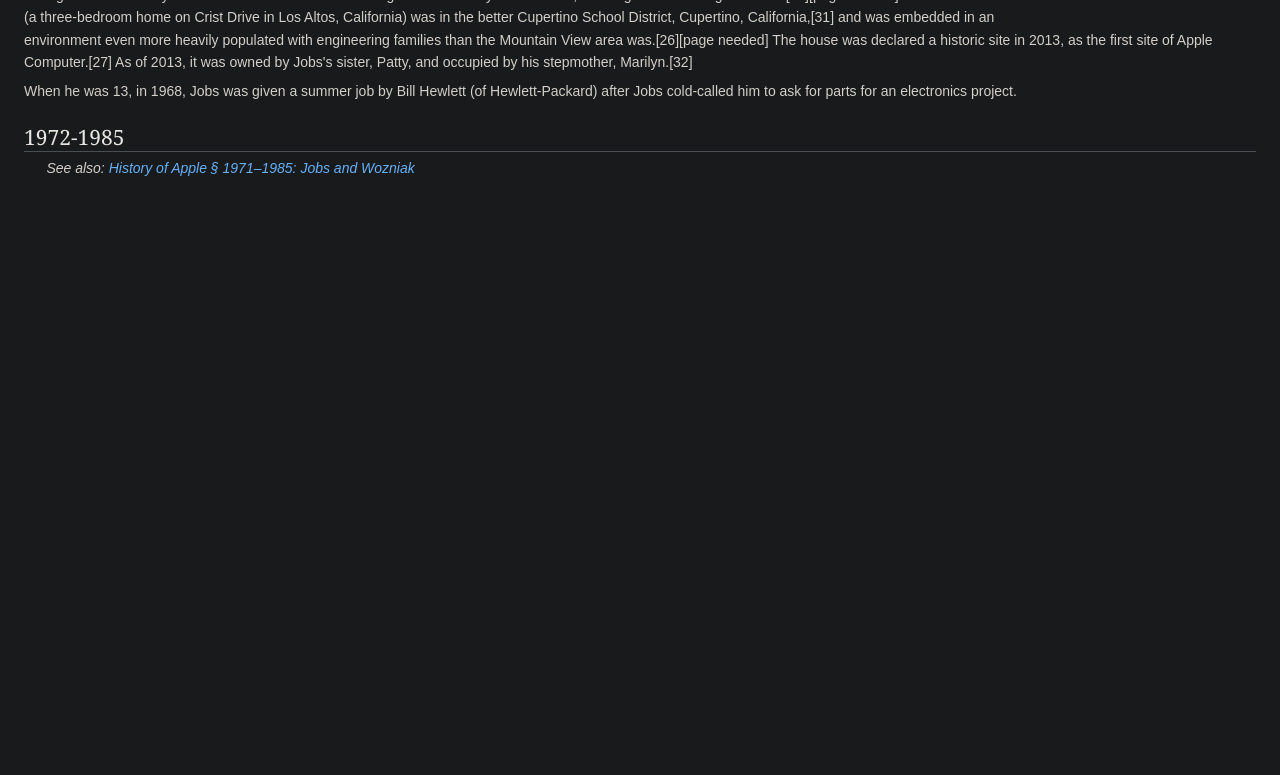
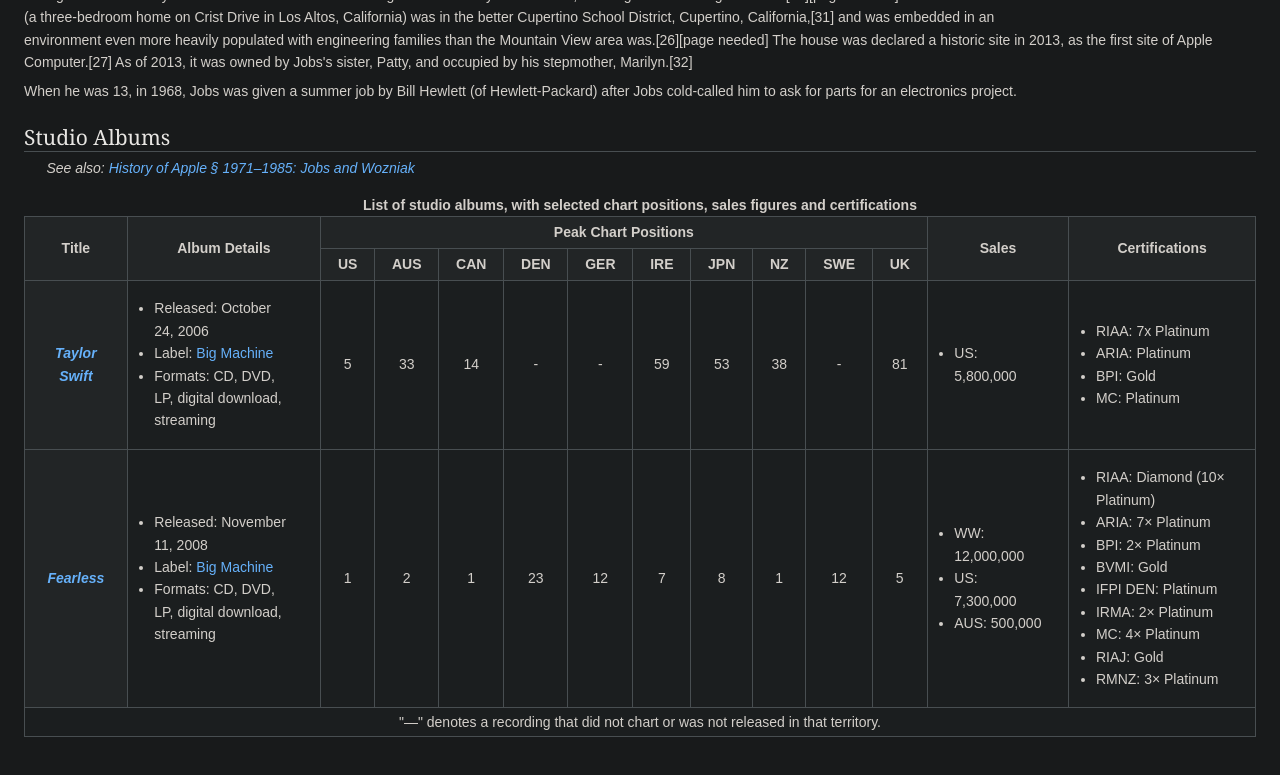
Before and after one commit to Voulqy/Wikipedia, a plain HTML site: page src/pages/hamilton.html in a window 1280 px wide. Shown: the part 2000-2775 px from the top of the page. Before the commit the page ends 2211 px from the top, so only its background shows below. Drawn offline with Linux system fonts and the light colour scheme.

Commit message:
Added a table design

```diff
--- a/src/css/styling.css
+++ b/src/css/styling.css
@@ -442,3 +442,52 @@ div.thumbinner {
   background-color: rgb(24, 26, 27);
   border-color: rgb(62, 67, 70);
 }
+
+/* Wiki Table */
+.wikitable {
+  background-color: rgb(27, 30, 31);
+  color: rgb(211, 207, 202);
+  border-color: rgb(72, 78, 81);
+  margin: 1em 0;
+  border: 1px solid #a2a9b1;
+  border-collapse: collapse;
+  text-align: center;
+}
+
+.wikitable > caption {
+  font-weight: bold;
+}
+
+.wikitable > tr > th,
+.wikitable > tr > td,
+.wikitable > * > tr > th,
+.wikitable > * > tr > td {
+  border: 1px solid #a2a9b1;
+  border-color: rgb(72, 78, 81);
+  padding: 0.2em 0.4em;
+}
+
+.wikitable > tbody > tr > th {
+  width: auto;
+  padding-top: 0.3em;
+  padding-bottom: 0.3em;
+}
+
+.wikitable td ul,
+.wikitable td ol,
+.wikitable td dl {
+  text-align: left;
+}
+
+.wikitable > * > tr > td > ul {
+  padding: 0 1.5em;
+}
+
+.wikitable > * > tr > td {
+  max-width: 18em;
+}
+
+.wikitable > * > tr > th {
+  padding: 0 1.2em;
+  background-color: #222526;
+}
--- a/src/pages/hamilton.html
+++ b/src/pages/hamilton.html
@@ -234,9 +234,9 @@
                 </a>
               </li>
               <li class="toclevel-1 tocsection-5">
-                <a href="#Childhood">
+                <a href="#Studio_Albums">
                   <span class="tocnumber">3</span>
-                  <span class="toctext">1972-1985</span>
+                  <span class="toctext">Studio Albums</span>
                 </a>
               </li>
             </ul>
@@ -431,12 +431,126 @@
             an electronics project.
           </p>
           <h2>
-            <span id="1972-1985" class="mw-headline">1972-1985</span>
+            <span id="Studio_Albums" class="mw-headline">Studio Albums</span>
           </h2>
           <div class="hatnote" role="note">
             See also:
             <a href="#">History of Apple § 1971–1985: Jobs and Wozniak</a>
           </div>
+          <table class="wikitable plainrowheaders">
+            <caption>
+              List of studio albums, with selected chart positions, sales
+              figures and certifications
+            </caption>
+            <tbody>
+              <tr>
+                <th scope="col" rowspan="2">Title</th>
+                <th scope="col" rowspan="2">Album Details</th>
+                <th scope="col" colspan="10">Peak Chart Positions</th>
+                <th scope="col" rowspan="2">Sales</th>
+                <th scope="col" rowspan="2">Certifications</th>
+              </tr>
+              <tr>
+                <th scope="col">US</th>
+                <th scope="col">AUS</th>
+                <th scope="col">CAN</th>
+                <th scope="col">DEN</th>
+                <th scope="col">GER</th>
+                <th scope="col">IRE</th>
+                <th scope="col">JPN</th>
+                <th scope="col">NZ</th>
+                <th scope="col">SWE</th>
+                <th scope="col">UK</th>
+              </tr>
+              <tr>
+                <th scope="row">
+                  <i>
+                    <a href="#">Taylor Swift</a>
+                  </i>
+                </th>
+                <td>
+                  <ul>
+                    <li>Released: October 24, 2006</li>
+                    <li>Label: <a href="#">Big Machine</a></li>
+                    <li>Formats: CD, DVD, LP, digital download, streaming</li>
+                  </ul>
+                </td>
+                <td>5</td>
+                <td>33</td>
+                <td>14</td>
+                <td>-</td>
+                <td>-</td>
+                <td>59</td>
+                <td>53</td>
+                <td>38</td>
+                <td>-</td>
+                <td>81</td>
+                <td>
+                  <ul>
+                    <li>US: 5,800,000</li>
+                  </ul>
+                </td>
+                <td>
+                  <ul>
+                    <li>RIAA: 7x Platinum</li>
+                    <li>ARIA: Platinum</li>
+                    <li>BPI: Gold</li>
+                    <li>MC: Platinum</li>
+                  </ul>
+                </td>
+              </tr>
+              <tr>
+                <th scope="row">
+                  <i>
+                    <a href="#">Fearless</a>
+                  </i>
+                </th>
+                <td>
+                  <ul>
+                    <li>Released: November 11, 2008</li>
+                    <li>Label: <a href="#">Big Machine</a></li>
+                    <li>Formats: CD, DVD, LP, digital download, streaming</li>
+                  </ul>
+                </td>
+                <td>1</td>
+                <td>2</td>
+                <td>1</td>
+                <td>23</td>
+                <td>12</td>
+                <td>7</td>
+                <td>8</td>
+                <td>1</td>
+                <td>12</td>
+                <td>5</td>
+                <td>
+                  <ul>
+                    <li>WW: 12,000,000</li>
+                    <li>US: 7,300,000</li>
+                    <li>AUS: 500,000</li>
+                  </ul>
+                </td>
+                <td>
+                  <ul>
+                    <li>RIAA: Diamond (10× Platinum)</li>
+                    <li>ARIA: 7× Platinum</li>
+                    <li>BPI: 2× Platinum</li>
+                    <li>BVMI: Gold</li>
+                    <li>IFPI DEN: Platinum</li>
+                    <li>IRMA: 2× Platinum</li>
+                    <li>MC: 4× Platinum</li>
+                    <li>RIAJ: Gold</li>
+                    <li>RMNZ: 3× Platinum</li>
+                  </ul>
+                </td>
+              </tr>
+              <tr>
+                <td colspan="14">
+                  "—" denotes a recording that did not chart or was not released
+                  in that territory.
+                </td>
+              </tr>
+            </tbody>
+          </table>
           <!-- Main Content Close -->
         </div>
       </div>
```
